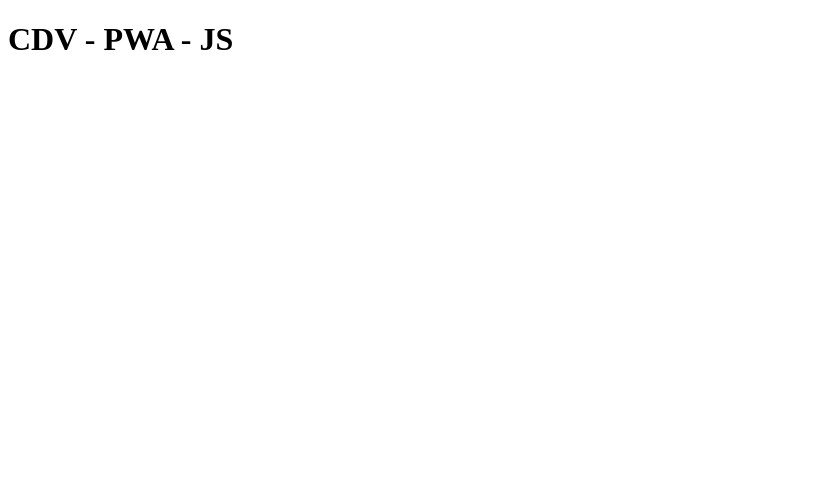
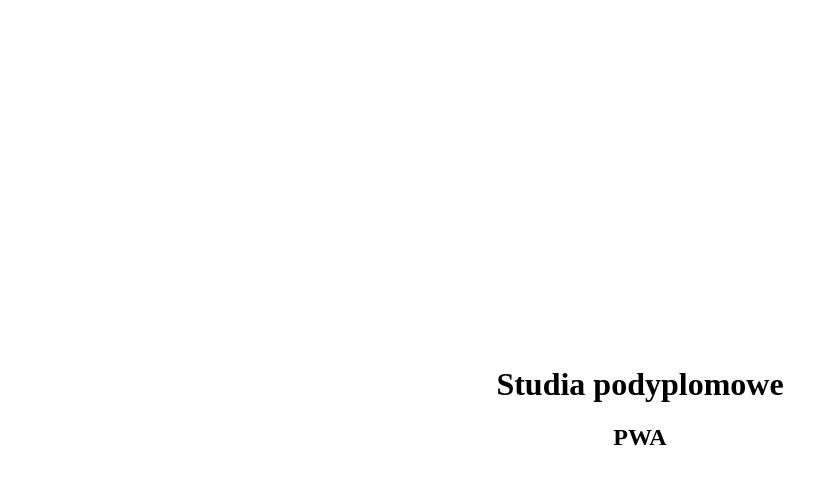
Before and after one commit to Kaspire-pl/pwa, a plain HTML site: page index.html in a window 1280 px wide. Shown: the whole page, without its empty margins (0-837 px from the left). Drawn offline with Linux system fonts and the light colour scheme.

Commit message:
index.html and main.css changed

```diff
--- a/css/style.css
+++ b/css/style.css
@@ -0,0 +1,10 @@
+html, .fullscreen {
+    display: flex;
+    height: 100%;
+    width: 100%;
+}
+
+.container {
+    margin: auto;
+    text-align: center;
+}
--- a/index.html
+++ b/index.html
@@ -1,11 +1,18 @@
 <!DOCTYPE html>
 <html lang="en">
+
 <head>
-    <meta charset="UTF-8">
+    <meta charset="utf-8">
+    <title>Aplikacja - studia podyplomowe</title>
+    <link rel="stylesheet" href="./css/style.css">
     <meta name="viewport" content="width=device-width, initial-scale=1.0">
-    <title>PWA</title>
 </head>
-<body>
-    <h1>CDV - PWA - JS</h1>
+
+<body class="fullscreen">
+    <div class="container">
+        <h1 class="title">Studia podyplomowe</h1>
+        <h2 class="title">PWA</h2>
+    </div>
 </body>
+
 </html>
```
